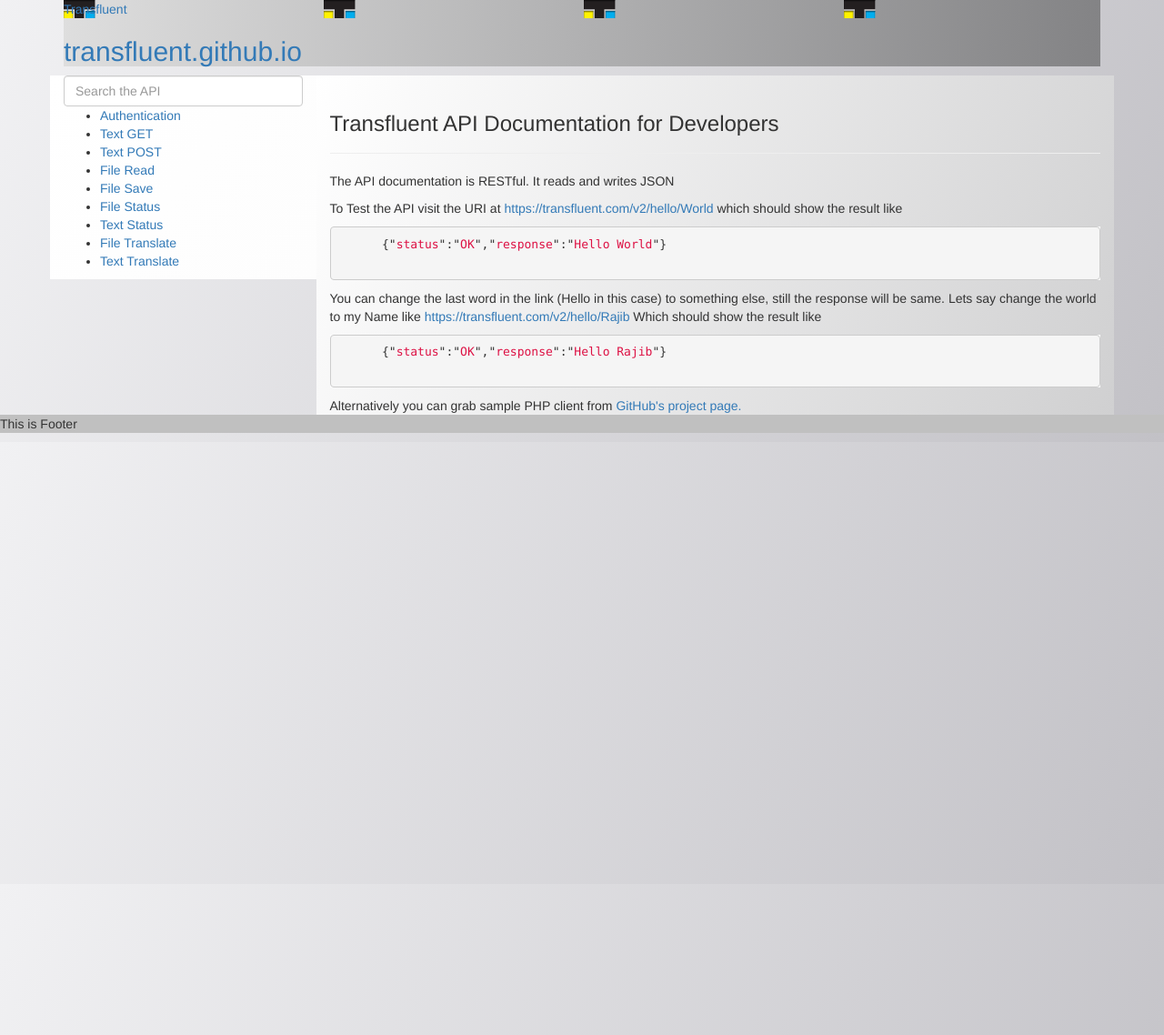
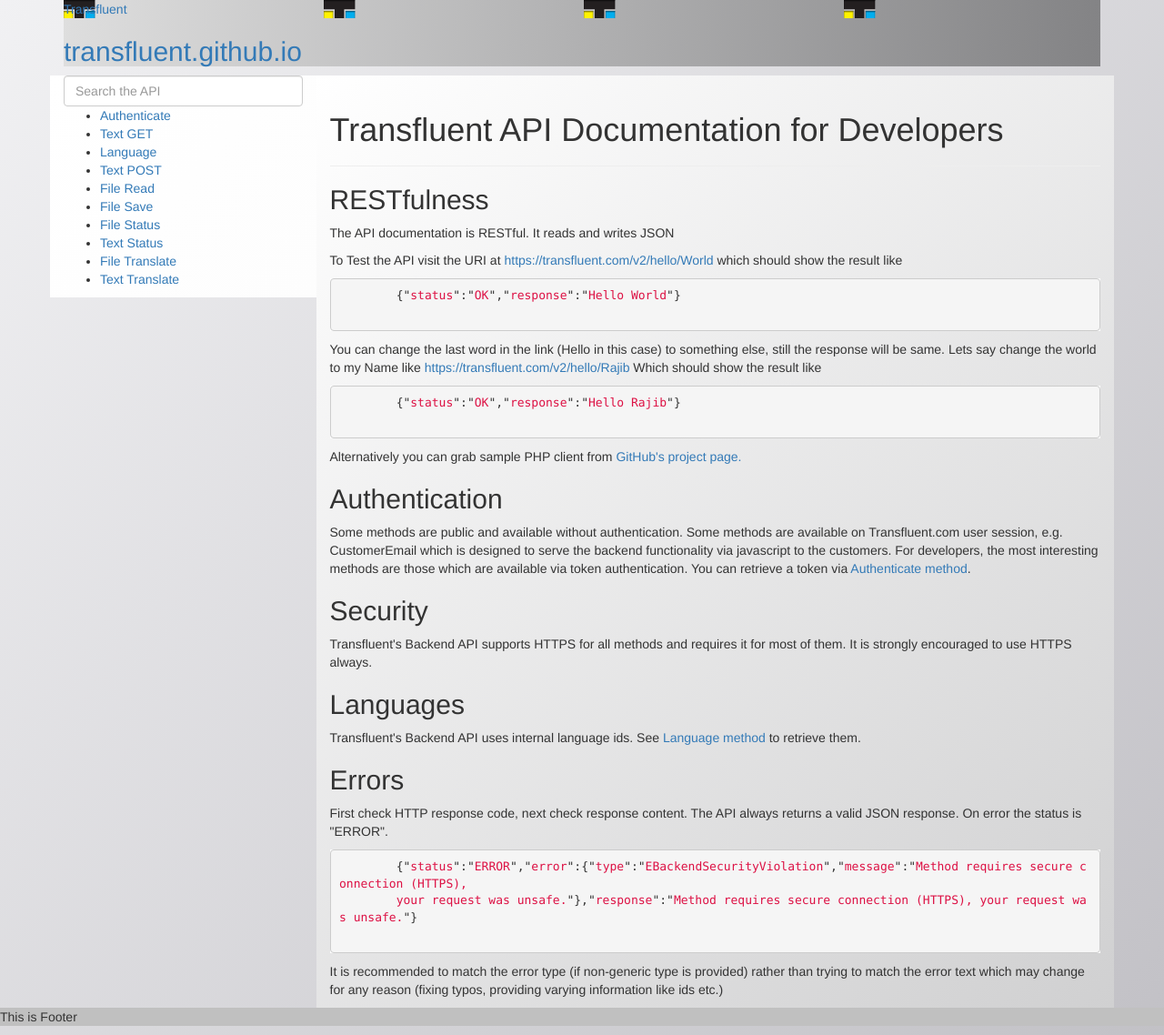
Before and after one commit to Transfluent/transfluent.github.io, a Jekyll site: the page built from index.html, in a window 1280 px wide. Shown: the whole page at 91% size. Built offline with Jekyll 4.4.1, drawn with Linux system fonts in a browser that asks for light colours; nearby versions of some CDN libraries.

Commit message:
changes in structure and new docs addes

```diff
--- a/_config.yml
+++ b/_config.yml
@@ -8,3 +8,4 @@ exclude: ['bower_components', 'node_modules', 'nbproject', 'bower.json', 'gulpfi
 timezone: Europe/Helsinki
 permalink: /:title
 markdown: kramdown
+port: 4001
--- a/index.html
+++ b/index.html
@@ -3,14 +3,22 @@ layout: default
 ---
 
 <div class='page-header'>
-  <h3>Transfluent API Documentation for Developers</h3>
+  <h1>Transfluent API Documentation for Developers</h1>
 </div>
 <div>
+  <article>
+    <header>
+      <h2>RESTfulness</h2>
+    </header>
     <p>The API documentation is RESTful. It reads and writes JSON</p>
     <div>
-    <p>To Test the API visit the URI at
-      <a href="https://transfluent.com/v2/hello/World/" title='Transfluent Backend API' target="_blank">https://transfluent.com/v2/hello/World</a>
-      which should show the result like</p>
+      <p>
+        To Test the API visit the URI at
+        <a href="https://transfluent.com/v2/hello/World/" title='Transfluent Backend API' target="_blank">
+          https://transfluent.com/v2/hello/World
+        </a>
+        which should show the result like
+      </p>
       <div>
         {% highlight javascript %}
         {"status":"OK","response":"Hello World"}
@@ -18,7 +26,9 @@ layout: default
       </div>
       <p>You can change the last word in the link (Hello in this case) to something else, still the response will be same.
         Lets say change the world to my Name like
-      <a href="https://transfluent.com/v2/hello/Rajib/"  title='Transfluent Backend API' target="_blank">https://transfluent.com/v2/hello/Rajib</a>
+        <a href="https://transfluent.com/v2/hello/Rajib/"  title='Transfluent Backend API' target="_blank">
+          https://transfluent.com/v2/hello/Rajib
+        </a>
         Which should show the result like
       </p>
       <div>
@@ -28,7 +38,70 @@ layout: default
       </div>
       <div>
         Alternatively you can grab sample PHP client from
-      <a href="https://github.com/Transfluent/Transfluent-Backend-API-client" title='Transfluent Backend API' target="_blank">GitHub's project page.</a>
+        <a href="https://github.com/Transfluent/Transfluent-Backend-API-client" title='Transfluent Backend API' target="_blank">
+          GitHub's project page.
+        </a>
       </div>
     </div>
+  </article>
+
+  <article>
+    <header>
+      <h2>Authentication</h2>
+    </header>
+    <div>
+      <p>
+        Some methods are public and available without authentication. Some methods are available on Transfluent.com user
+        session, e.g. CustomerEmail which is designed to serve the backend functionality via javascript to the customers.
+        For developers, the most interesting methods are those which are available via token authentication.
+        You can retrieve a token via <a href="/api/security/authenticate.html" title="Authenticate method">Authenticate method</a>.
+      </p>
     </div>
+  </article>
+
+  <article>
+    <header>
+      <h2>Security</h2>
+    </header>
+    <div>
+      <p>
+        Transfluent's Backend API supports HTTPS for all methods and requires it for most of them.
+        It is strongly encouraged to use HTTPS always.
+      </p>
+    </div>
+  </article>
+
+  <article>
+    <header>
+      <h2>Languages</h2>
+    </header>
+    <div>
+      <p>
+        Transfluent's Backend API uses internal language ids.
+        See <a href="/api/services/language.html" title="Language method">Language method</a> to retrieve them.
+      </p>
+    </div>
+  </article>
+
+  <article>
+    <header>
+      <h2>Errors</h2>
+    </header>
+    <div>
+      <p>
+        First check HTTP response code, next check response content. The API always returns a valid JSON response.
+        On error the status is "ERROR".
+      </p>
+      <div>
+        {% highlight javascript %}
+        {"status":"ERROR","error":{"type":"EBackendSecurityViolation","message":"Method requires secure connection (HTTPS),
+        your request was unsafe."},"response":"Method requires secure connection (HTTPS), your request was unsafe."}
+        {% endhighlight %}
+      </div>
+      <p>
+        It is recommended to match the error type (if non-generic type is provided) rather than trying to match the error
+        text which may change for any reason (fixing typos, providing varying information like ids etc.)
+      </p>
+    </div>
+  </article>
+</div>
```
Also changed, not shown: api/security/authenticate.md (renamed from api/authentication.md, +2 -4 lines), api/services/language.md (added, +7 -0 lines), 11 other files. Lines whose indentation alone changed are shown as unchanged.
